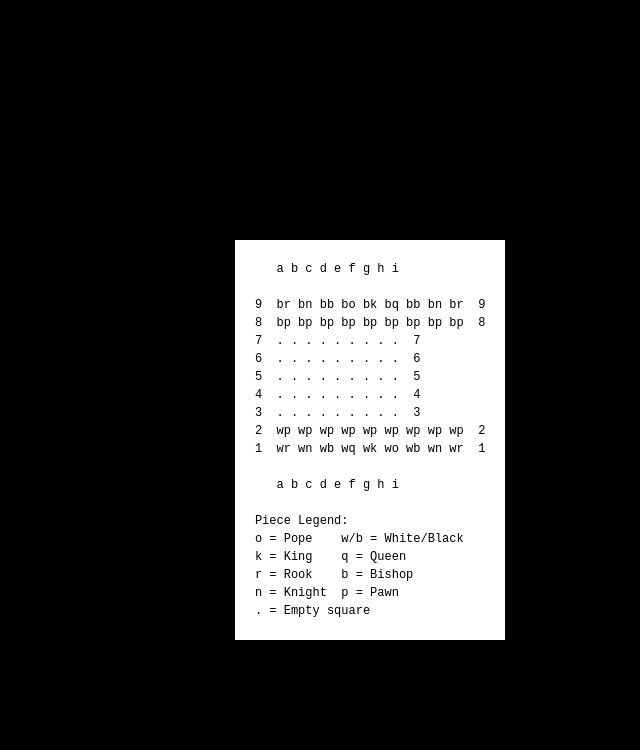
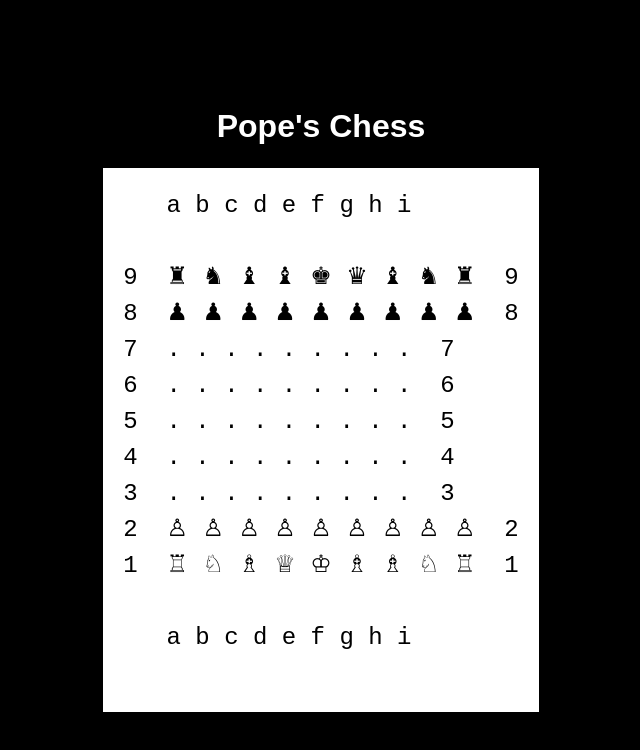
Before and after one commit to denny-au/popes-chess, a plain HTML site: page index.html in a window 1280 px wide. Shown: the whole page, without its empty margins (319-959 px from the left). Drawn offline with Linux system fonts and the light colour scheme.

Commit message:
functional chess game

```diff
--- a/index.html
+++ b/index.html
@@ -1,10 +1,11 @@
 <!DOCTYPE html>
 <html lang="en">
-   <meta charset="UTF-8"> <!--special char-->
-   <meta name="viewport" content="width=device-width, initial-scale=1.0"
+<head>
+   <!--special char-->
+   <meta charset="UTF-8">
+   <meta name="viewport" content="width=device-width, initial-scale=1.0">
 
    <title>Pope's Chess</title>
-
    <style>
         body{
             font-family: Arial;
@@ -16,27 +17,27 @@
             background: black;
         }
 
-        .game.container {
+        .game-container {
             text-align: center;
         }
 
         .board-display {
             font-family: monospace;
-            font-size: 12px;
+            font-size: 24px;
             white-space: pre;
             background: white;
             padding: 20px;
-            border: 2px;
+            border: 2px solid black;
             text-align: left;
             display: inline-block;
             line-height: 1.5;
         }
    </style>
 
-<head>
+</head>
 <body>
     <div class="game-container">
-        <h1>Pope's Chess</h1>
+        <h1 style="color: white;">Pope's Chess</h1>
         <div id="board-display" class="board-display"></div>
     </div>
     <script>
@@ -46,19 +47,14 @@
         };
 
         let board = [
-            // Row 0 (Black back rank)
             ['br', 'bn', 'bb', 'bo', 'bk', 'bq', 'bb', 'bn', 'br'],
-            // Row 1 (Black pawns)
             ['bp', 'bp', 'bp', 'bp', 'bp', 'bp', 'bp', 'bp', 'bp'],
-            // Empty rows
             ['.', '.', '.', '.', '.', '.', '.', '.', '.'],
             ['.', '.', '.', '.', '.', '.', '.', '.', '.'],
             ['.', '.', '.', '.', '.', '.', '.', '.', '.'],
             ['.', '.', '.', '.', '.', '.', '.', '.', '.'],
             ['.', '.', '.', '.', '.', '.', '.', '.', '.'],
-            // Row 7 (White pawns)
             ['wp', 'wp', 'wp', 'wp', 'wp', 'wp', 'wp', 'wp', 'wp'],
-            // Row 8 (White back rank)
             ['wr', 'wn', 'wb', 'wq', 'wk', 'wo', 'wb', 'wn', 'wr']
         ];
 
@@ -66,46 +62,29 @@
             const boardElement = document.getElementById('board-display');
             let boardText = '';
 
-            // Add column labels
+            // adding labels
             boardText += '   a b c d e f g h i\n\n';
 
             for (let row = 0; row < 9; row++) {
-                // Add row number
                 boardText += `${9 - row}  `;
 
-                // Add pieces for this row
                 for (let col = 0; col < 9; col++) {
-                    boardText += board[row][col] + ' ';
+                   const piece = board[row][col];
+                   boardText += (pieces[piece] || piece) + ' ';
                 }
-
-                // Add row number at end
                 boardText += ` ${9 - row}\n`;
             }
 
-            // Add column labels at bottom
             boardText += '\n   a b c d e f g h i\n\n';
-
-            // Add legend
-            boardText += 'Piece Legend:\n';
-            boardText += 'o = Pope    w/b = White/Black\n';
-            boardText += 'k = King    q = Queen\n';
-            boardText += 'r = Rook    b = Bishop\n';
-            boardText += 'n = Knight  p = Pawn\n';
-            boardText += '. = Empty square\n';
-
             boardElement.textContent = boardText;
         }
 
-        // Initialize when page loads
+         // initalize board
         window.onload = function() {
             displayBoard();
-
-            console.log('Pope Chess Board initialized!');
-            console.log('White Pope (O) at f1');
-            console.log('Black Pope (o) at d9');
+            console.log('Chess board active');
         };
 
     </script>
 </body>
-</head>
 </html>
```
